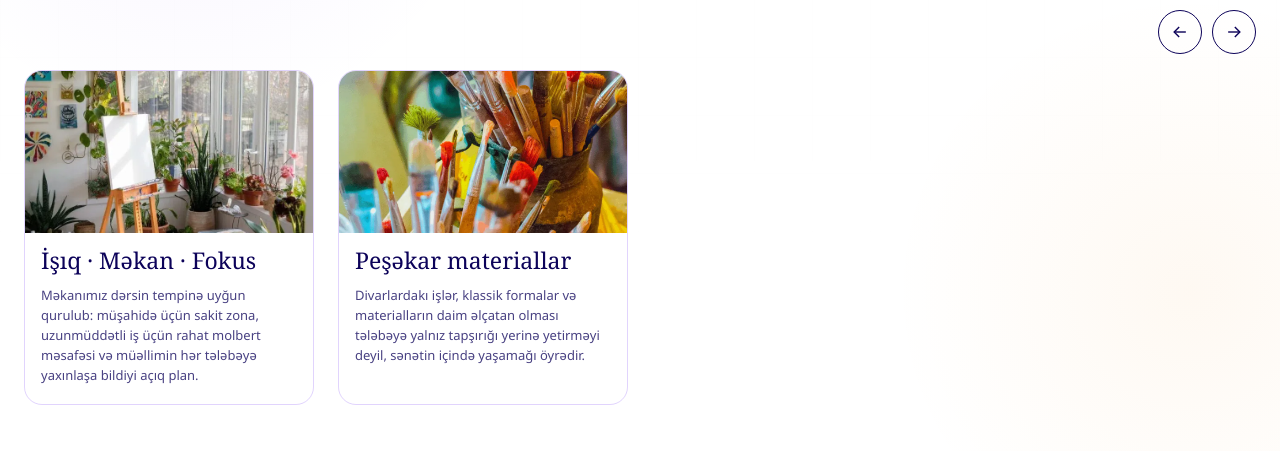
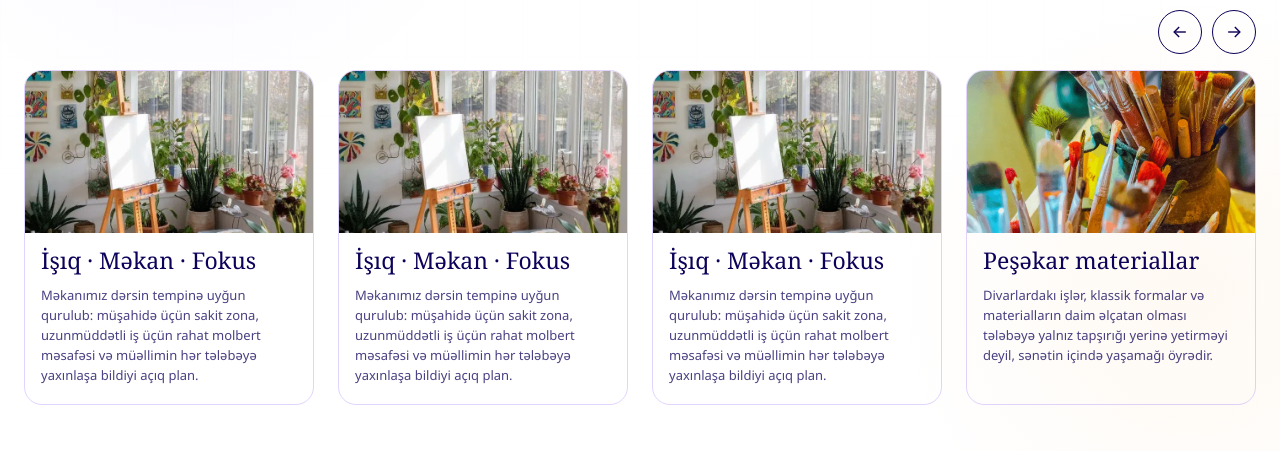
Before and after one commit to noktheagency-cmd/artmonia, a Next.js app: page /akademiya in a window 1280 px wide. Shown: the part 349-800 px from the top of the page. Built offline with nearby package versions, Linux system fonts and the light colour scheme; no server answers; the database is empty.

Commit message:
chore: repeat interior cards for scroll preview

```diff
--- a/src/components/AcademyPage.tsx
+++ b/src/components/AcademyPage.tsx
@@ -43,8 +43,8 @@ export default function AcademyPage() {
             {[
               { image: "/assets/studio-room.webp", title: copy.roomCaption, text: copy.narrativeParagraphs[0] },
               { image: "/assets/studio-brushes.webp", title: copy.studioDetails[2]?.title ?? copy.narrativeTitle, text: copy.narrativeParagraphs[1] }
-            ].map((item, index) => (
-              <figure className={styles.galleryCard} key={item.image}>
+            ].flatMap((item) => Array.from({ length: 3 }, () => item)).map((item, index) => (
+              <figure className={styles.galleryCard} key={`${item.image}-${index}`}>
                 <div className={styles.galleryImage}>
                   <Image src={item.image} alt={item.title} fill priority={index === 0} sizes="(max-width: 760px) 85vw, 760px" />
                 </div>
```
